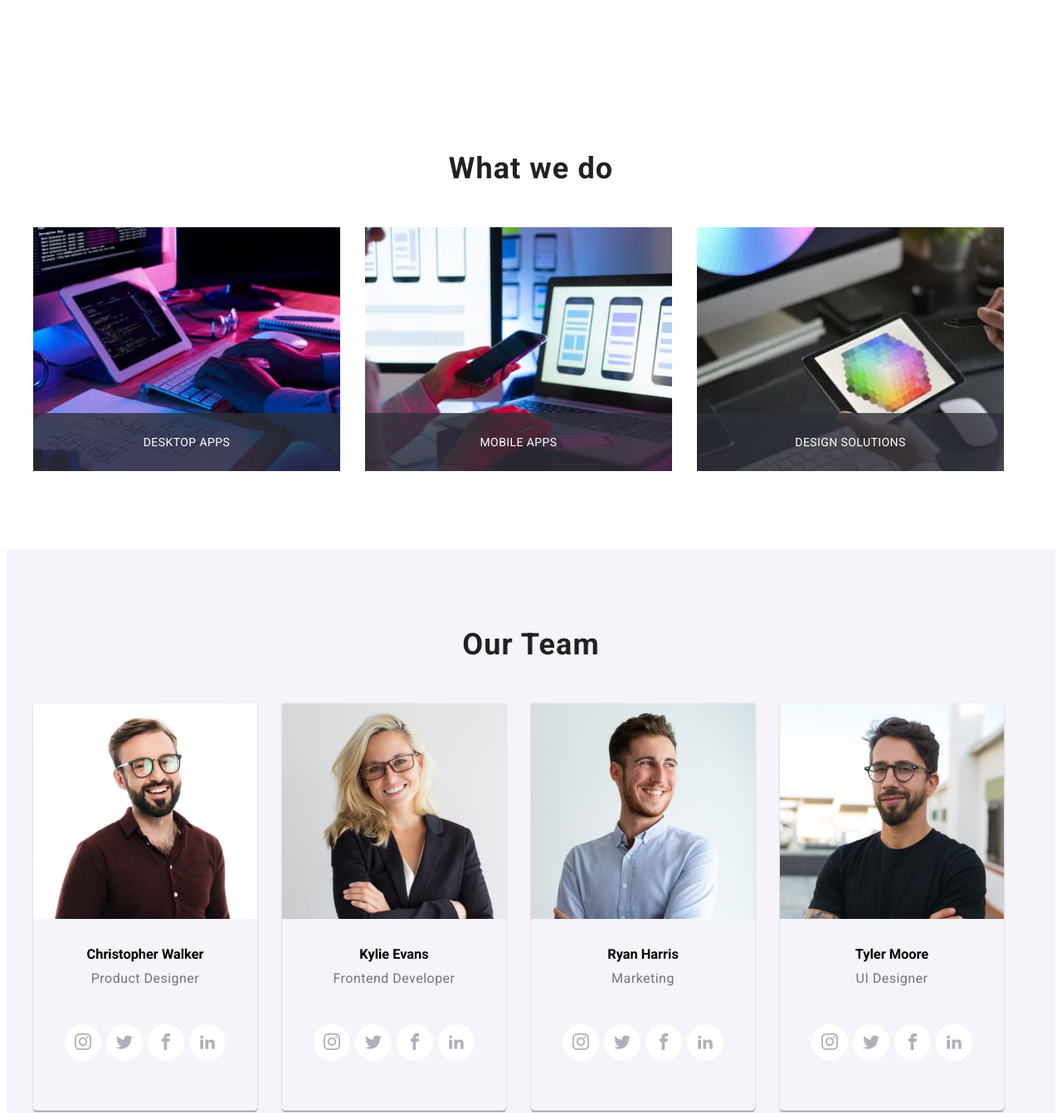
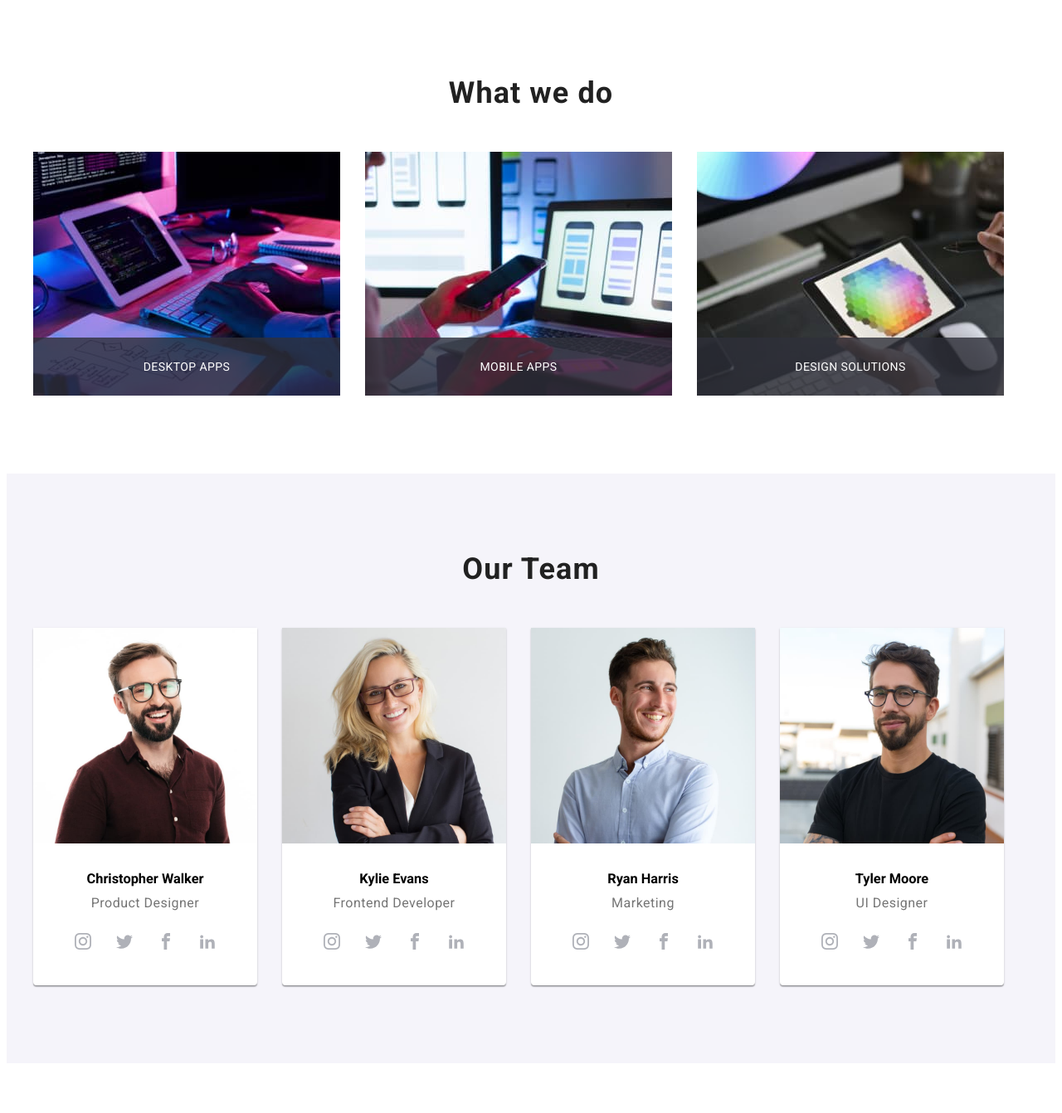
Before and after one commit to vasicris/goit-markup-hw-07, a plain HTML site: page index.html in a window 1280 px wide. Shown: the part 1137-2479 px from the top of the page at 83% size. Drawn offline with Linux system fonts and the light colour scheme.

Commit message:
25 mar 00:37

```diff
--- a/css/styles.css
+++ b/css/styles.css
@@ -465,6 +465,7 @@ inner-div svg:hover {
     /* display: flex;
     flex-direction: column; */
     /* gap: 10px; */
+    background: white;
     box-shadow: 0px 1px 3px rgba(0, 0, 0, 0.12), 0px 1px 1px rgba(0, 0, 0, 0.14), 0px 2px 1px rgba(0, 0, 0, 0.2);
     border-radius: 0px 0px 4px 4px;
 }
@@ -648,7 +649,7 @@ inner-div svg:hover {
 } */
 
 .section-three-title {
-    padding-top: 91px;
+    /* padding-top: 91px; */
     font-weight: 700;
     font-size: 36px;
     line-height: 42px;
@@ -793,7 +794,7 @@ inner-div svg:hover {
     line-height: 19px;
     letter-spacing: 0.03em;
     color: #757575;
-    padding-bottom: 30px;
+    /* padding-bottom: 30px; */
 }
 
 /* .title-team {
@@ -847,7 +848,7 @@ inner-div svg:hover {
     display: flex;
     justify-content: center;
     align-items: center;
-    margin-bottom: 30px;
+    /* margin-bottom: 30px; */
 }
 
 
```
